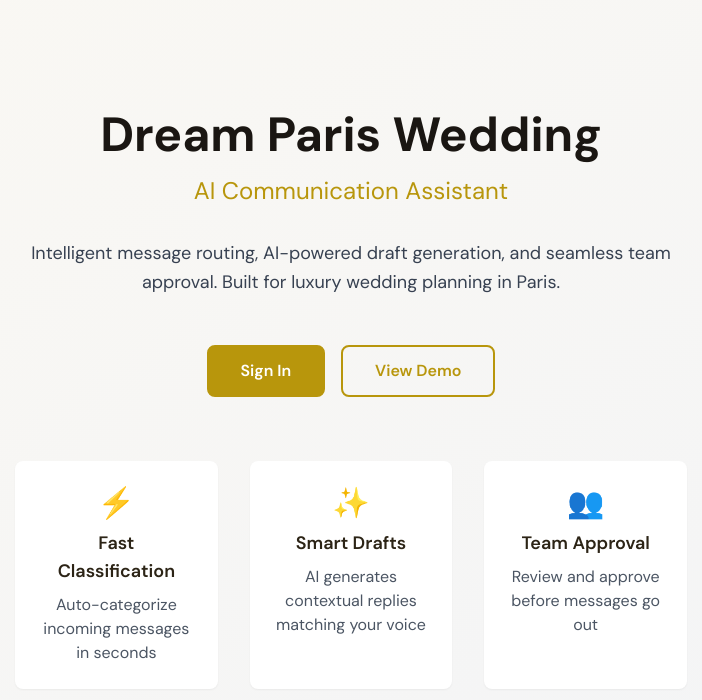
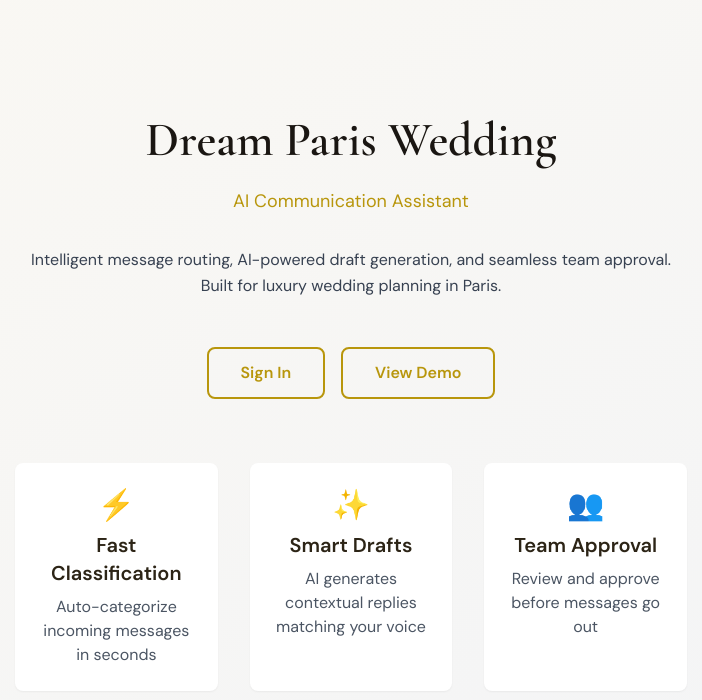
Before and after one commit to nexstair-projects/DPCA, a Next.js app in the folder dashboard/: page / in a window 1280 px wide. Shown: the top 700 px of the page, without its empty margins (289-991 px from the left). Built offline with nearby package versions, Linux system fonts and the light colour scheme.

Commit message:
Button component and first page implementation and fixes

```diff
--- a/dashboard/app/page.tsx
+++ b/dashboard/app/page.tsx
@@ -14,16 +14,16 @@ export default function Home() {
   if (!isClient) return null;
 
   return (
-    <div className="min-h-screen bg-gradient-to-br from-dpw-light to-gray-100 flex items-center justify-center px-4">
+    <div className="min-h-screen bg-gradient-to-br from-dpw-light to-gray-100 flex items-center justify-center py-12 px-4 sm:py-[70px] lg:py-[90px]">
       <div className="text-center max-w-2xl">
-        <h1 className="text-5xl font-bold text-dpw-dark mb-4">
+        <h1 className="text-5xl leading-[1.3em] font-serif font-bold text-dpw-dark mb-4">
           Dream Paris Wedding
         </h1>
-        <h2 className="text-2xl text-dpw-gold mb-8">
+        <h2 className="text-lg font-sans text-dpw-gold mb-8">
           AI Communication Assistant
         </h2>
 
-        <p className="text-gray-700 text-lg mb-12 leading-relaxed">
+        <p className="text-gray-700 font-sans text-base leading-loose mb-12 leading-relaxed">
           Intelligent message routing, AI-powered draft generation, and seamless
           team approval. Built for luxury wedding planning in Paris.
         </p>
@@ -31,41 +31,45 @@ export default function Home() {
         <div className="flex gap-4 justify-center flex-wrap">
           <Button
             href="/login"
-            bgColor="bg-dpw-gold"
-            textColor="text-white"
+            bgColor="bg-transparent"
+            textColor="text-dpw-gold"
             border="border-dpw-gold border-2 rounded-lg"
-            hover="hover:text-white"
+            hover="hover:text-white hover:bg-dpw-gold"
             padding="px-8 py-3"
           >
             Sign In
           </Button>
-          <Link
+           <Button
             href="/dashboard"
-            className="px-8 py-3 border-2 border-dpw-gold text-dpw-gold font-semibold rounded-lg hover:bg-dpw-gold hover:text-white transition-all"
+            bgColor="bg-transparent"
+            textColor="text-dpw-gold"
+            border="border-dpw-gold border-2 rounded-lg"
+            hover="hover:text-white hover:bg-dpw-gold"
+            padding="px-8 py-3"
           >
             View Demo
-          </Link>
+          </Button>
         </div>
 
         <div className="mt-16 grid grid-cols-1 md:grid-cols-3 gap-8">
-          <div className="p-6 bg-white rounded-lg shadow-sm">
+          <div className="p-6 font-sans bg-white rounded-lg shadow-sm">
             <div className="text-3xl mb-2">⚡</div>
-            <h3 className="font-semibold text-lg mb-2">Fast Classification</h3>
-            <p className="text-gray-600">
+            <h3 className="font-semibold text-xl mb-2">Fast Classification</h3>
+            <p className="font-sans text-base text-gray-600">
               Auto-categorize incoming messages in seconds
             </p>
           </div>
-          <div className="p-6 bg-white rounded-lg shadow-sm">
+          <div className="p-6 font-sans bg-white rounded-lg shadow-sm">
             <div className="text-3xl mb-2">✨</div>
-            <h3 className="font-semibold text-lg mb-2">Smart Drafts</h3>
-            <p className="text-gray-600">
+            <h3 className="font-semibold text-xl mb-2">Smart Drafts</h3>
+            <p className="font-sans text-base text-gray-600">
               AI generates contextual replies matching your voice
             </p>
           </div>
-          <div className="p-6 bg-white rounded-lg shadow-sm">
+          <div className="p-6 font-sans bg-white rounded-lg shadow-sm">
             <div className="text-3xl mb-2">👥</div>
-            <h3 className="font-semibold text-lg mb-2">Team Approval</h3>
-            <p className="text-gray-600">
+            <h3 className="font-semibold text-xl mb-2">Team Approval</h3>
+            <p className="font-sans text-base text-gray-600">
               Review and approve before messages go out
             </p>
           </div>
```
